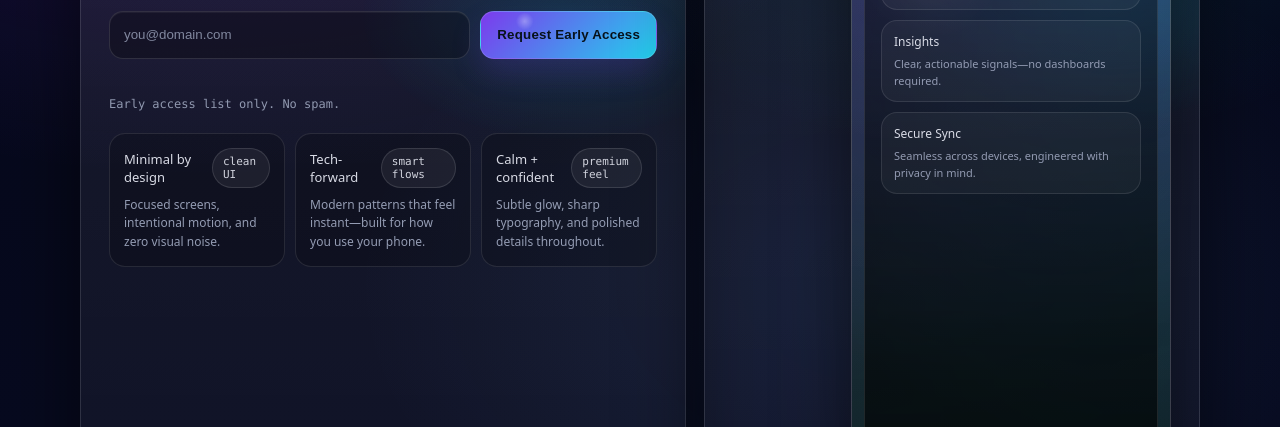
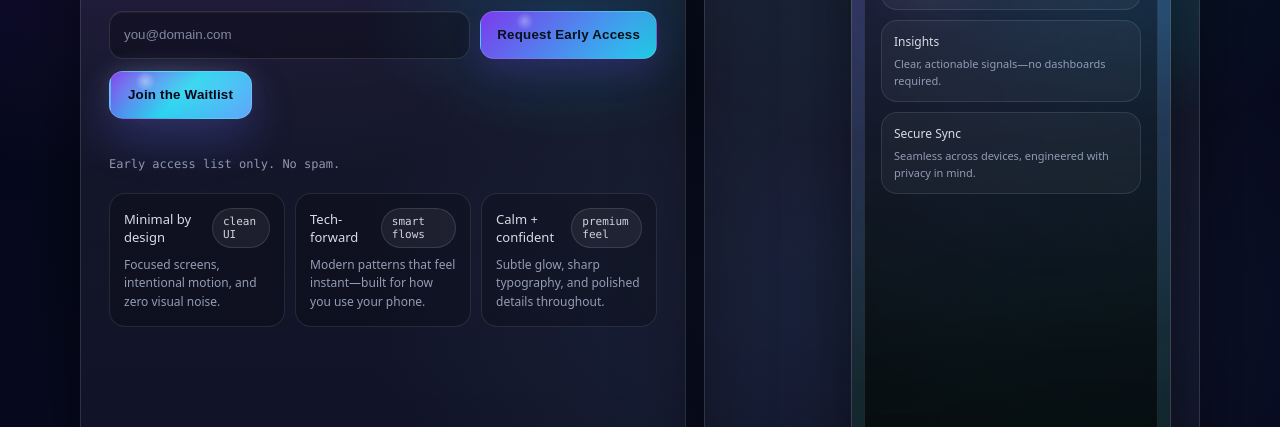
Before and after one commit to hollywood4747/mjs-project1, a plain HTML site: page index.html in a window 1280 px wide. Shown: the part 373-800 px from the top of the page. Drawn offline with Linux system fonts and the light colour scheme.

Commit message:
Update index.html
Add join waitlist button

```diff
--- a/index.html
+++ b/index.html
@@ -219,6 +219,56 @@
       transition: transform .15s ease, filter .15s ease;
       box-shadow: 0 14px 30px rgba(124,58,237,.18);
       white-space:nowrap;
+    }
+
+    .btnPop{
+      height:48px;
+      padding:0 18px;
+      border-radius: 14px;
+      border:1px solid rgba(255,255,255,.16);
+      background:
+        radial-gradient(18px 18px at 25% 20%, rgba(255,255,255,.38), transparent 55%),
+        linear-gradient(135deg, rgba(124,58,237,1), rgba(34,211,238,1), rgba(96,165,250,1));
+      color:#050718;
+      font-weight:800;
+      letter-spacing:.2px;
+      cursor:pointer;
+      transition: transform .15s ease, filter .15s ease, box-shadow .15s ease;
+      box-shadow:
+        0 18px 45px rgba(124,58,237,.22),
+        0 18px 55px rgba(34,211,238,.12);
+      position:relative;
+      isolation:isolate;
+    }
+
+    .btnPop::after{
+      content:"";
+      position:absolute;
+      inset:-2px;
+      border-radius: 16px;
+      background: radial-gradient(240px 80px at 40% 10%, rgba(255,255,255,.35), transparent 60%);
+      opacity:.55;
+      z-index:-1;
+      filter: blur(10px);
+    }
+
+    .btnPop:hover{
+      transform: translateY(-1px);
+      filter: brightness(1.05);
+      box-shadow:
+        0 22px 60px rgba(124,58,237,.26),
+        0 22px 70px rgba(34,211,238,.16);
+    }
+
+    .btnPop:active{transform: translateY(0px); filter: brightness(.98)}
+
+    @media (prefers-reduced-motion: no-preference){
+      .btnPop{animation: popPulse 2.6s ease-in-out infinite;}
+    }
+
+    @keyframes popPulse{
+      0%,100%{transform: translateY(0);}
+      50%{transform: translateY(-1px);}
     }
 
     .btn:hover{transform: translateY(-1px); filter: brightness(1.03)}
@@ -482,6 +532,7 @@
                 <input class="input" id="email" name="email" type="email" placeholder="you@domain.com" autocomplete="email" inputmode="email" aria-label="Email address" />
                 <button class="btn" type="submit">Request Early Access</button>
               </form>
+              <button class="btnPop" type="button" id="joinWaitlist">Join the Waitlist</button>
             </div>
             <div class="msg" id="msg" role="status" aria-live="polite"></div>
             <p class="fine">Early access list only. No spam.</p>
@@ -590,6 +641,7 @@
     const form = document.getElementById('waitlist');
     const email = document.getElementById('email');
     const msg = document.getElementById('msg');
+    const joinWaitlist = document.getElementById('joinWaitlist');
 
     function setMsg(text, tone){
       msg.textContent = text;
@@ -625,6 +677,11 @@
       form.querySelector('button').disabled = true;
       email.disabled = true;
     });
+
+    joinWaitlist.addEventListener('click', () => {
+      form.scrollIntoView({ behavior: 'smooth', block: 'center' });
+      setTimeout(() => email.focus(), 250);
+    });
   </script>
 </body>
 </html>
```
